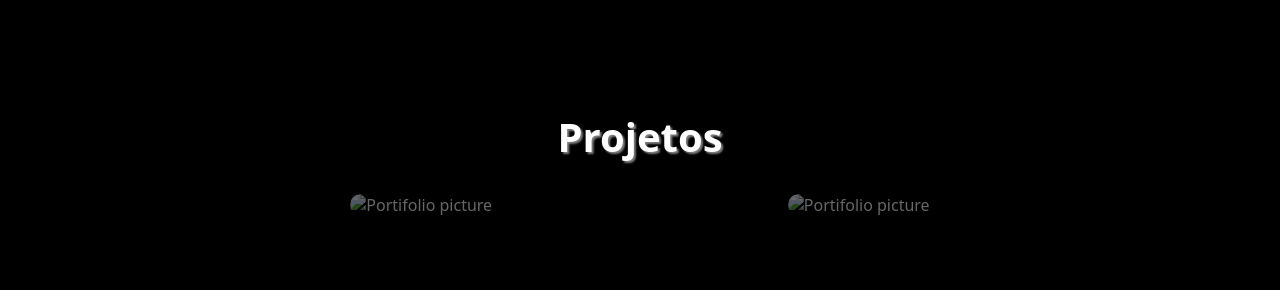
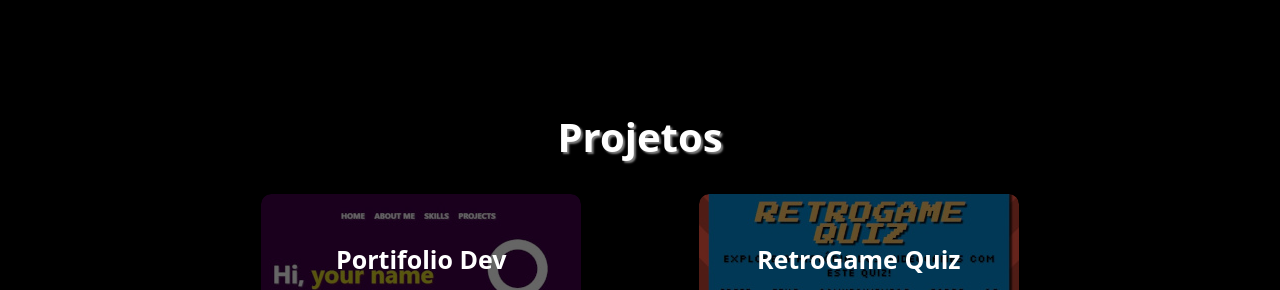
Before and after one commit to carolinalimaal/my-portfolio, a plain HTML site: page index.html in a window 1280 px wide. Shown: the part 2371-2661 px from the top of the page. Drawn offline with Linux system fonts and the light colour scheme.

Commit message:
correção imagens projetos

```diff
--- a/index.html
+++ b/index.html
@@ -93,7 +93,7 @@
             <h2>Projetos</h2>
             <div class="grid-projects">
                 <div class="grid-projects-items">
-                    <img src="assets/imgs/imgPortfolio.jpg" alt="Portifolio picture">
+                    <img src="assets/imgs/projetos/imgPortfolio.jpg" alt="Portifolio picture">
                     <div class="title-project">
                         <h3>Portifolio Dev</h3>
                         <a href="https://github.com/carolinalimaal/my-portfolio" target="_blank" title="Repositório GitHub">
@@ -103,7 +103,7 @@
                 </div>
 
                 <div class="grid-projects-items">
-                    <img src="assets/imgs/imgRetrogameQuiz.jpg" alt="Portifolio picture">
+                    <img src="assets/imgs/projetos/imgRetrogameQuiz.jpg" alt="Portifolio picture">
                     <div class="title-project">
                         <h3>RetroGame Quiz</h3>
                         <a href="https://github.com/carolinalimaal/retrogameQuiz" target="_blank" title="Repositório GitHub">
```
